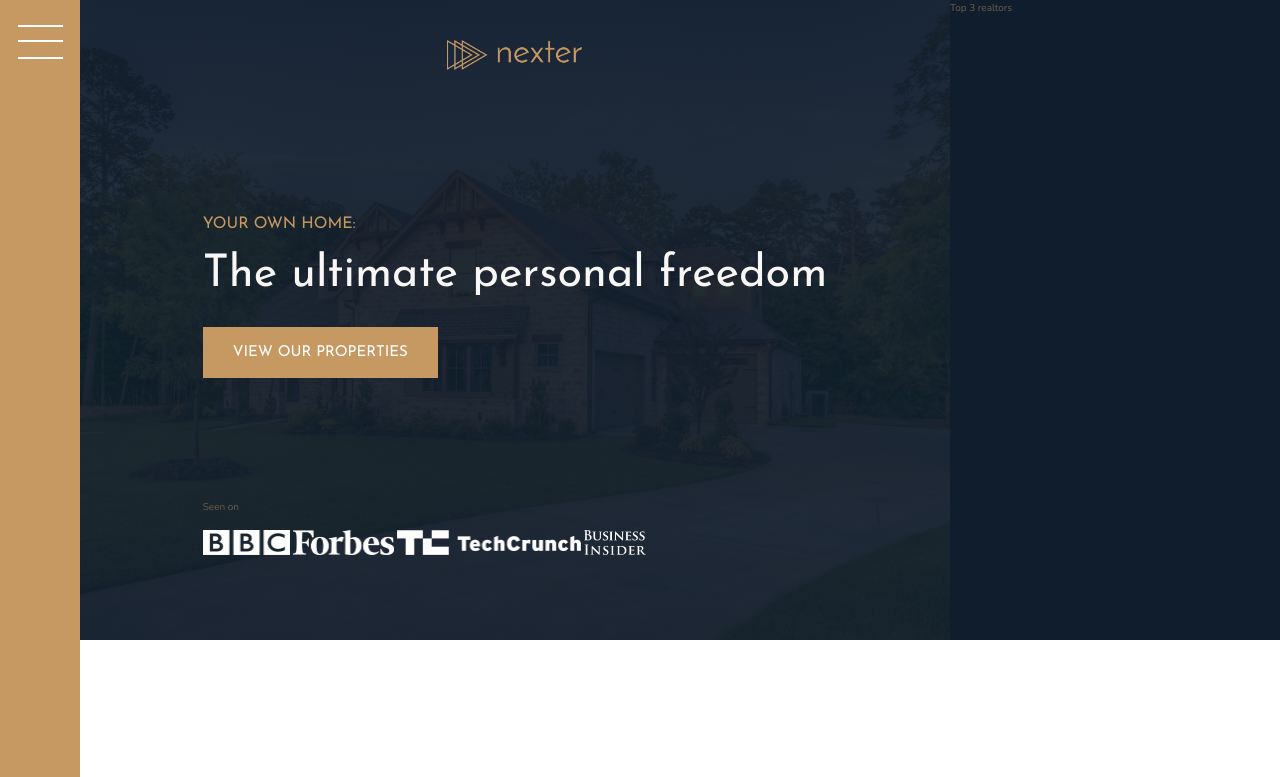
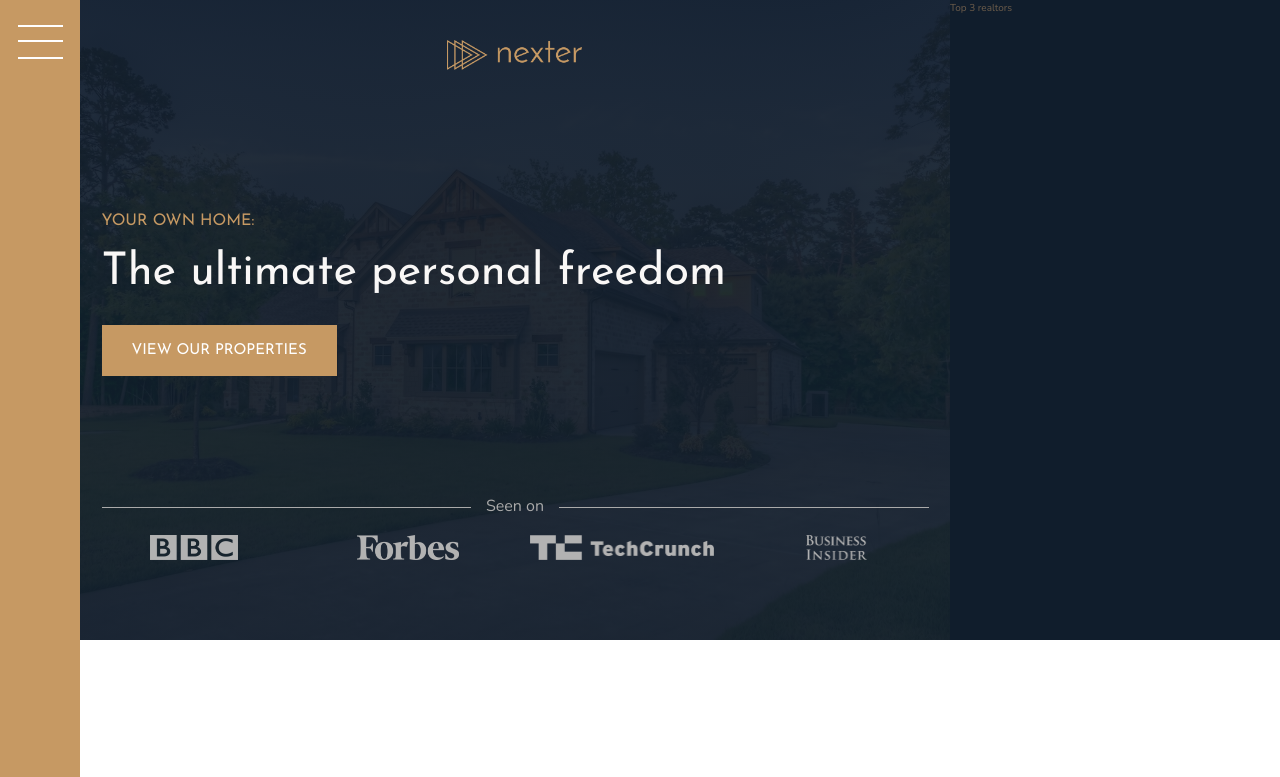
Before and after one commit to bikokwa/nexter, a website: page index.html in a window 1280 px wide. Shown: the top 777 px of the page. Drawn offline with nearby package versions, Linux system fonts and the light colour scheme.

Commit message:
Building the Header - Part 2

```diff
--- a/sass/_header.scss
+++ b/sass/_header.scss
@@ -25,13 +25,31 @@
     }
 
     &__seenon-text {
+        display: grid;
+        grid-template-columns: 1fr max-content 1fr;
+        align-items: center;
+        grid-column-gap: 1.5rem;
 
+        font-size: 1.6rem;
+        color: $color-grey-light-2;
+
+        &::before, &::after {
+            content: "";
+            height: 1px;
+            display: block;
+            background-color: currentColor;
+        }
     }
 
     &__seenon-logos {
+        display: grid;
+        grid-template-columns: repeat(4, 1fr);
+        grid-column-gap: 3rem;
+        justify-items: center;
 
         img {
             height: 2.5rem;
+            filter: brightness(70%);
         }
     }
 }
```
Also changed, not shown: css/style.css.
